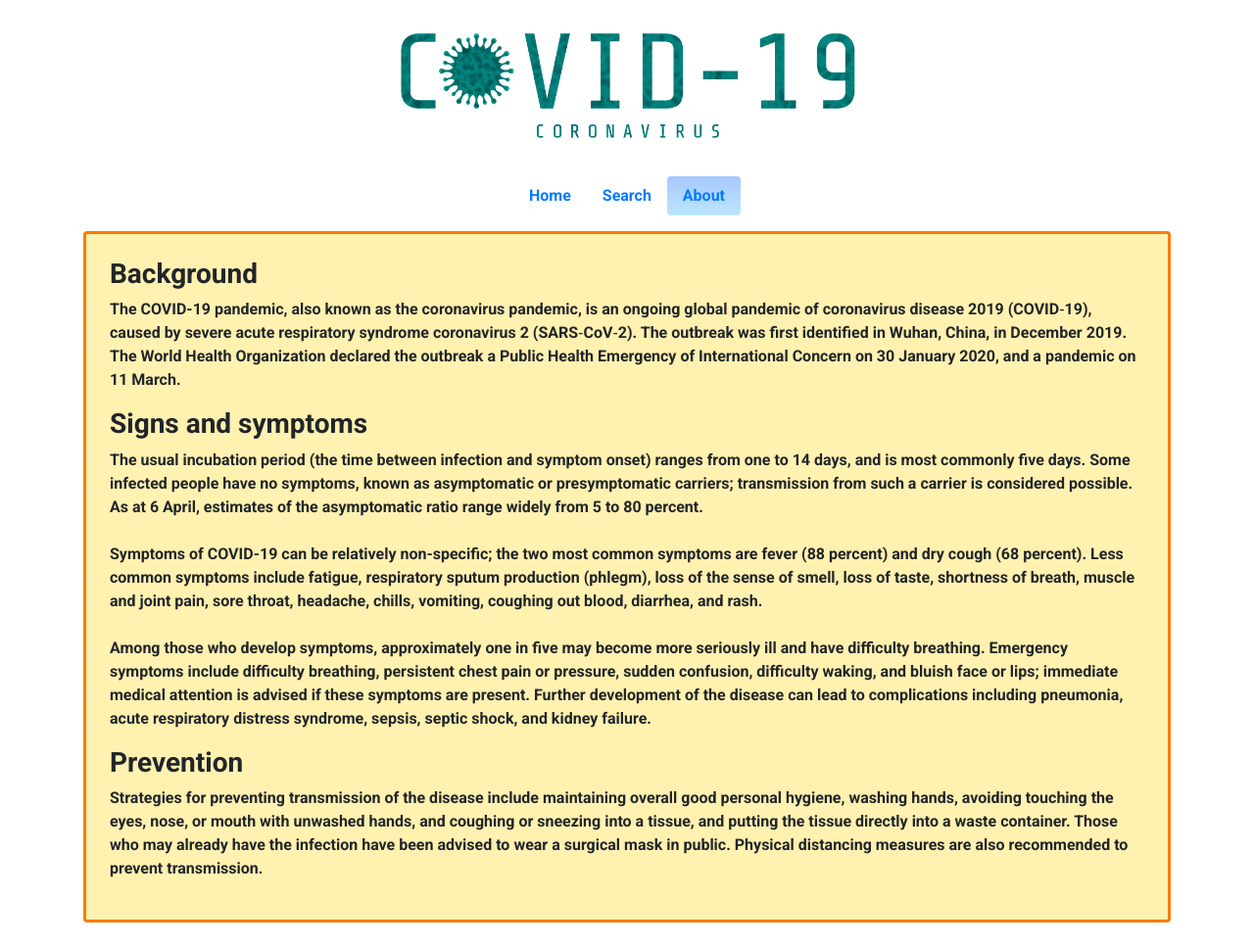
After one commit to Rituraj0480/covid19_tracker, a Django app: page /about in a window 1280 px wide. The commit adds this page. Shown: the whole page at 98% size. Run offline with Django 3.2, Linux system fonts and the light colour scheme; some libraries are stand-ins or nearby versions.

Commit message:
final commit

```diff
--- a/tracker/static/css/index.css
+++ b/tracker/static/css/index.css
@@ -1,20 +1,21 @@
 body {
-	background-color: #EAFAF1;
+	background-color: #ffffff;
 	font-family: 'Roboto', sans-serif;
 }
 
 .title {
-	margin: 0 auto;
+	margin: auto;
 	text-align: center;
 }
 
 .title_img {
-	width: 60%;
+	width: 55%;
 }
 
 .corona_data{
 	border-style: solid;
 	border-color: #fa7c01;
+	background-color: #fff1b0;
 }
 
 .corona_data div{
@@ -37,10 +38,11 @@ body {
 .corona_info {
 	border-style: solid;
 	border-color: #fa7c01;
+	background-color: #fff1b0;
 }
 
 .symptoms img {
-	width: 100%
+	width: 100%;
 }
 .spread h3 {
 	color: #fa7c01;
@@ -56,3 +58,13 @@ body {
 .prevention img {
 	width: 100%;
 }
+
+
+/* about css */
+
+.about_content {
+	border: solid;
+	border-color: #fa7c01;
+	background-color: #fff1b0;
+
+}
--- /dev/null
+++ b/tracker/templates/about.html
@@ -0,0 +1,63 @@
+{% load static %}
+<!doctype html>
+<html lang="en">
+  <head>
+    <!-- Required meta tags -->
+    <meta charset="utf-8">
+    <meta name="viewport" content="width=device-width, initial-scale=1, shrink-to-fit=no">
+
+    <!-- Bootstrap CSS -->
+    <link rel="stylesheet" href="https://stackpath.bootstrapcdn.com/bootstrap/4.5.0/css/bootstrap.min.css" integrity="sha384-9aIt2nRpC12Uk9gS9baDl411NQApFmC26EwAOH8WgZl5MYYxFfc+NcPb1dKGj7Sk" crossorigin="anonymous">
+
+    <link href="https://fonts.googleapis.com/css2?family=Roboto:wght@700&display=swap" rel="stylesheet">
+    <link rel="icon" type="image/png" href="{% static 'image/favicon.ico' %}" />
+    <link rel="stylesheet" type="text/css" href="{% static 'css/index.css' %}">
+    <title>Covid19 Tracker</title>
+
+  </head>
+  <body>
+
+    <nav class="navbar">
+      <div class="title">
+        <img src="{% static 'image/covid19.png' %}" class="title_img" alt="Covid19 Tracker">
+      </div>
+    </nav>
+
+    <div class="container">
+
+      <ul class="nav justify-content-center mb-2 p-2">
+        <li class="nav-item">
+          <a class="nav-link" href="{% url 'home' %}">Home</a>
+        </li>
+        <li class="nav-item">
+          <a class="nav-link" href="{% url 'search' %}">Search</a>
+        </li>
+        <li class="nav-item">
+          <a class="nav-link active rounded" href="#">About</a>
+        </li>
+      </ul>
+
+      <div class="about_content mb-4 p-4 rounded">
+          <h3>Background</h3>
+          <p>The COVID-19 pandemic, also known as the coronavirus pandemic, is an ongoing global pandemic of coronavirus disease 2019 (COVID‑19), caused by severe acute respiratory syndrome coronavirus 2 (SARS‑CoV‑2). The outbreak was first identified in Wuhan, China, in December 2019. The World Health Organization declared the outbreak a Public Health Emergency of International Concern on 30 January 2020, and a pandemic on 11 March.</p>
+          <h3>Signs and symptoms</h3>
+          <p>The usual incubation period (the time between infection and symptom onset) ranges from one to 14 days, and is most commonly five days. Some infected people have no symptoms, known as asymptomatic or presymptomatic carriers; transmission from such a carrier is considered possible. As at 6 April, estimates of the asymptomatic ratio range widely from 5 to 80 percent.
+            <br><br>
+            Symptoms of COVID-19 can be relatively non-specific; the two most common symptoms are fever (88 percent) and dry cough (68 percent). Less common symptoms include fatigue, respiratory sputum production (phlegm), loss of the sense of smell, loss of taste, shortness of breath, muscle and joint pain, sore throat, headache, chills, vomiting, coughing out blood, diarrhea, and rash.
+            <br><br>
+            Among those who develop symptoms, approximately one in five may become more seriously ill and have difficulty breathing. Emergency symptoms include difficulty breathing, persistent chest pain or pressure, sudden confusion, difficulty waking, and bluish face or lips; immediate medical attention is advised if these symptoms are present. Further development of the disease can lead to complications including pneumonia, acute respiratory distress syndrome, sepsis, septic shock, and kidney failure.
+          </p>
+          <h3>Prevention</h3>
+          <p>Strategies for preventing transmission of the disease include maintaining overall good personal hygiene, washing hands, avoiding touching the eyes, nose, or mouth with unwashed hands, and coughing or sneezing into a tissue, and putting the tissue directly into a waste container. Those who may already have the infection have been advised to wear a surgical mask in public. Physical distancing measures are also recommended to prevent transmission.</p>
+      </div>
+
+    </div>
+
+
+    <!-- Optional JavaScript -->
+    <!-- jQuery first, then Popper.js, then Bootstrap JS -->
+    <script src="https://code.jquery.com/jquery-3.5.1.slim.min.js" integrity="sha384-DfXdz2htPH0lsSSs5nCTpuj/zy4C+OGpamoFVy38MVBnE+IbbVYUew+OrCXaRkfj" crossorigin="anonymous"></script>
+    <script src="https://cdn.jsdelivr.net/npm/popper.js@1.16.0/dist/umd/popper.min.js" integrity="sha384-Q6E9RHvbIyZFJoft+2mJbHaEWldlvI9IOYy5n3zV9zzTtmI3UksdQRVvoxMfooAo" crossorigin="anonymous"></script>
+    <script src="https://stackpath.bootstrapcdn.com/bootstrap/4.5.0/js/bootstrap.min.js" integrity="sha384-OgVRvuATP1z7JjHLkuOU7Xw704+h835Lr+6QL9UvYjZE3Ipu6Tp75j7Bh/kR0JKI" crossorigin="anonymous"></script>
+  </body>
+</html>
--- a/tracker/urls.py
+++ b/tracker/urls.py
@@ -2,5 +2,8 @@ from django.urls import path
 from . import views
 
 urlpatterns = [
-    path('', views.index),
+    path('', views.index, name='home'),
+    path('search', views.search, name='search'),
+    path('get/ajax/country', views.ajax_search, name='ajax_search'),
+    path('about', views.about, name='about'),
 ]
--- a/tracker/views.py
+++ b/tracker/views.py
@@ -1,5 +1,6 @@
 from django.shortcuts import render
 import requests
+from django.http import JsonResponse
 
 def index(request):
 	url = 'https://covid19.mathdro.id/api'
@@ -10,13 +11,35 @@ def index(request):
 		'confirmed': r['confirmed']['value'],
 		'recovered': r['recovered']['value'],
 		'deaths': r['deaths']['value'],
-		'lastUpdate': r['lastUpdate']
+		'lastUpdate': r['lastUpdate'].split('T')[0]
 	}
 	data1 = {
 		'confirmed': r1['confirmed']['value'],
 		'recovered': r1['recovered']['value'],
 		'deaths': r1['deaths']['value'],
-		'lastUpdate': r1['lastUpdate']
+		'lastUpdate': r1['lastUpdate'].split('T')[0]
 	}
 
 	return render(request, 'index.html', {'data':data, 'data1':data1})
+
+
+def search(request):
+	return render(request, 'search.html')
+
+def ajax_search(request):
+	if request.is_ajax and request.method == "GET":
+		country = request.GET.get("country")
+		url = 'https://covid19.mathdro.id/api/countries/' + str(country)
+		r = requests.get(url).json()
+		data = {
+			'confirmed': r['confirmed']['value'],
+			'recovered': r['recovered']['value'],
+			'deaths': r['deaths']['value'],
+			'lastUpdate': r['lastUpdate'].split('T')[0]
+		}
+
+		return JsonResponse({"data":data})
+
+
+def about(request):
+	return render(request, 'about.html')
```
Also changed, not shown: tracker/templates/index.html (+14 -2 lines), tracker/templates/search.html (added, +108 -0 lines).
